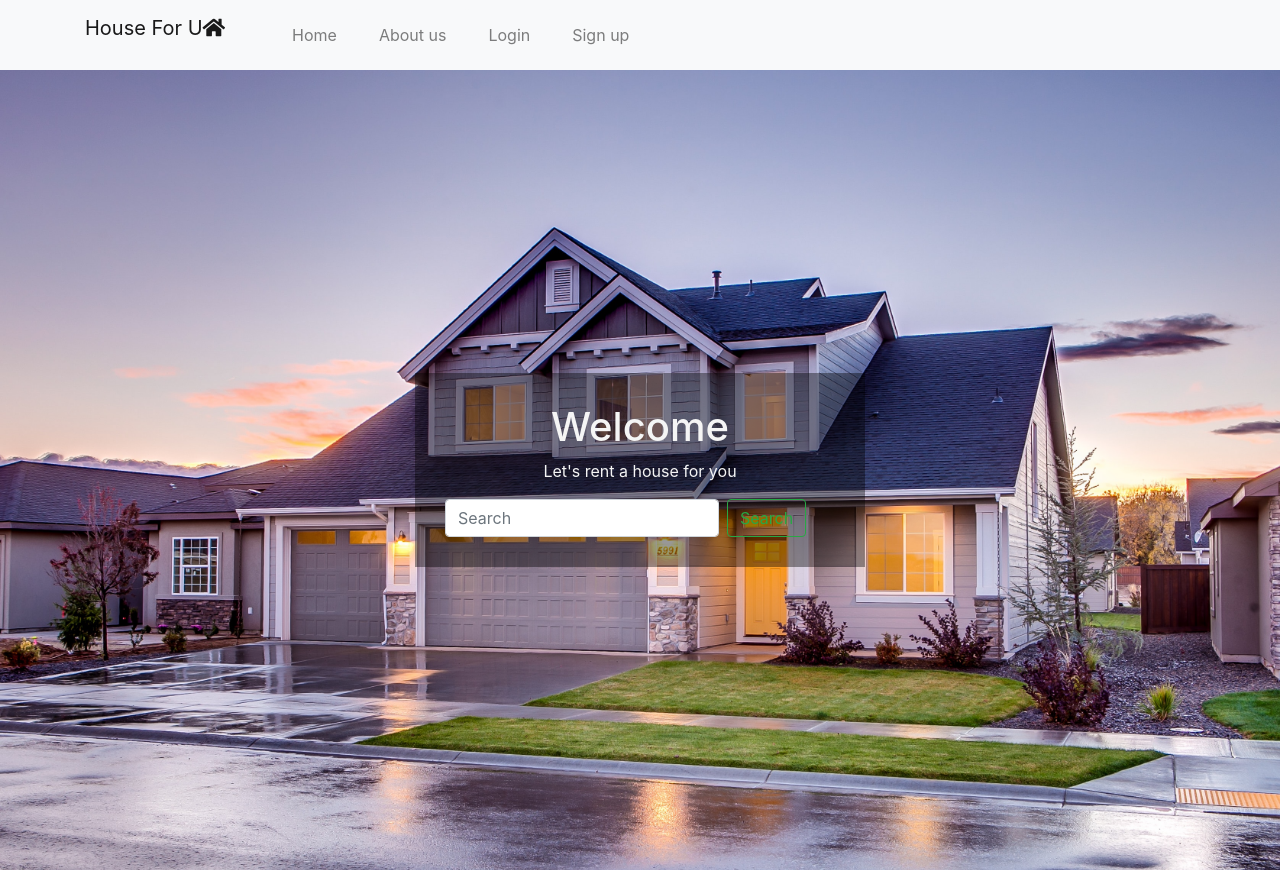
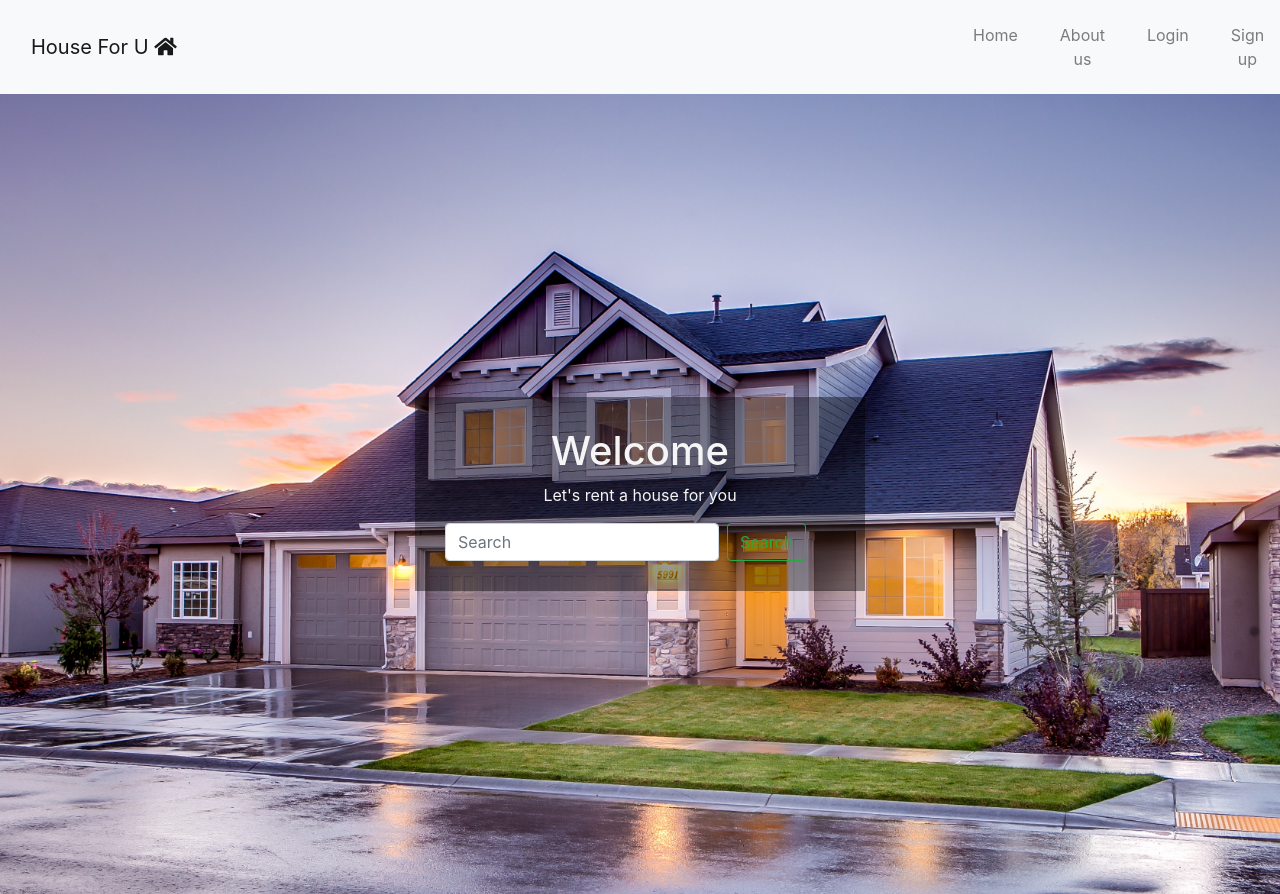
Before and after one commit to luongdangvp2000/HouseForU, a React (Create React App) app: page / in a window 1280 px wide. Before the commit the page ends 870 px from the top, so only its background shows below. Built offline with nearby package versions, Linux system fonts and the light colour scheme.

Commit message:
success for navbar

```diff
--- a/src/components/Navbar.js
+++ b/src/components/Navbar.js
@@ -3,6 +3,7 @@ import { Button, Modal } from 'react-bootstrap'
 import { Col, Row, Form } from "react-bootstrap";
 import * as ReactBootStrap from 'react-bootstrap'
 import Container from 'react-bootstrap/Container'
+import './Navbar.css'
 
 
 function Navbar() {
@@ -12,16 +13,14 @@ function Navbar() {
 
   return (
     <nav className="navbar navbar-expand-lg navbar-light bg-light" fixed="top">
-      <Container>
-        <Row>
-          <Col className="col-8" xs="auto" md="auto">
-            <a className="navbar-brand" href="#">House For U<i className="fas fa-home"></i></a>
+      <div className="col-9 logo" xs="auto" md="auto">
+        <a className="navbar-brand" href="#">House For U <i className="fas fa-home"></i></a>
         <button className="navbar-toggler" type="button" data-toggle="collapse" data-target="#navbarSupportedContent" aria-controls="navbarSupportedContent" aria-expanded="false" aria-label="Toggle navigation">
           <span className="navbar-toggler-icon"></span>
         </button>
-          </Col>
+      </div>
 
-          <Col className="col-4" xs="auto" md="auto" className="justify-content-end">
+      <div className="col-3" xs="auto" md="auto" className="justify-content-end">
         <div className="collapse navbar-collapse" id="navbarSupportedContent">
           <ul className="navbar-nav mr-auto">
             <li className="nav-item active">
@@ -89,15 +88,10 @@ function Navbar() {
               </Modal.Footer>
             </Modal>
           </ul>
-
-
         </div>
-          </Col>
-        </Row>
-      </Container>
+      </div>
 
     </nav >
-
   );
 }
 
```
Also changed, not shown: src/components/Navbar.css (added), 1 other file (tests, documents, lock files or other folders). Lines whose indentation alone changed are shown as unchanged.
